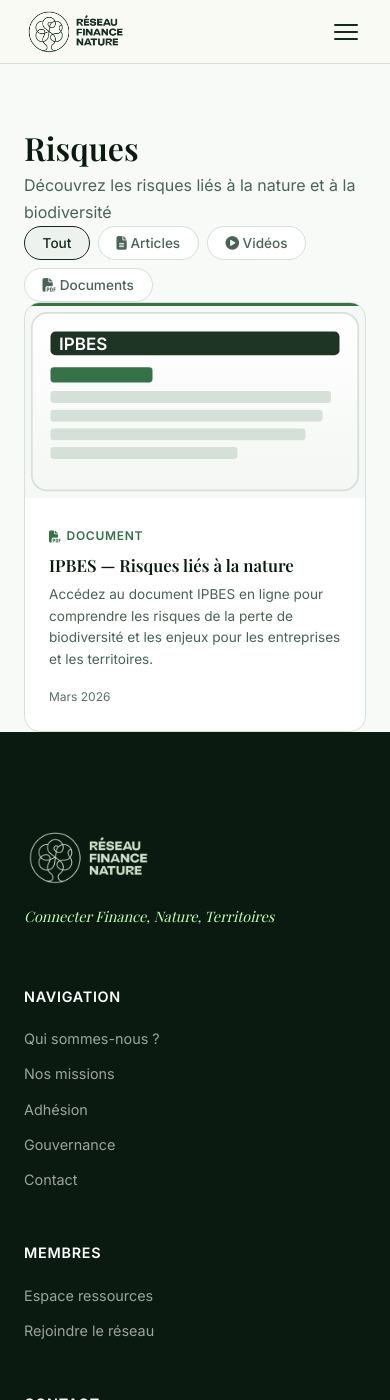
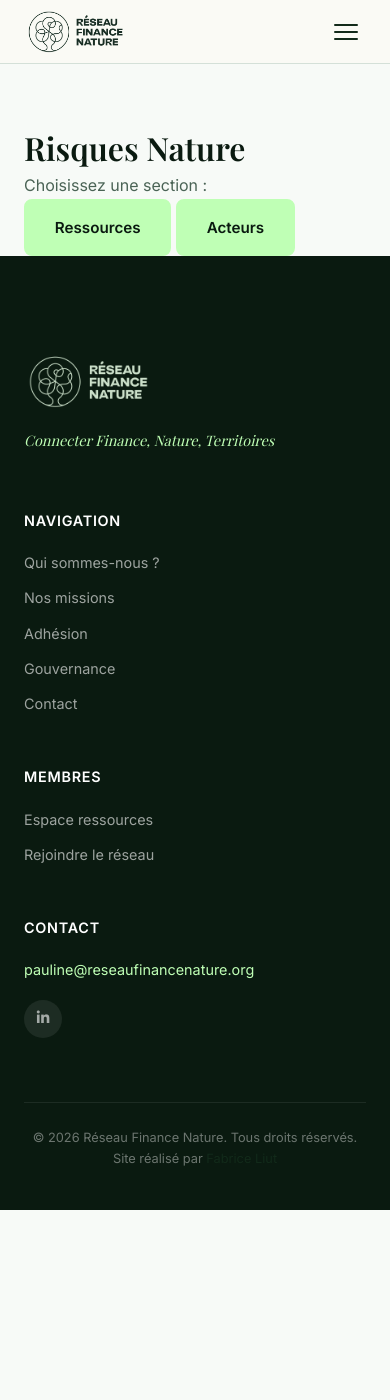
Before and after one commit to fabriceliut/reseau-finance-nature, a Jekyll site: the page built from pages/risques.html, in a window 390 px wide and 1400 px high. Built offline with Jekyll 4.4.1, drawn with Linux system fonts in a browser that asks for light colours.

Commit message:
Create Risques Nature subpages for Ressources and Acteurs with submenu navigation

```diff
--- a/_includes/header.html
+++ b/_includes/header.html
@@ -7,7 +7,13 @@
     <nav class="main-nav" id="mainNav" aria-label="Navigation principale">
       <ul>
         <li><a href="{{ '/' | relative_url }}#qui-sommes-nous">Qui sommes-nous ?</a></li>
-        <li><a href="{{ '/risques/' | relative_url }}" class="nav-members">Risques Nature</a></li>
+        <li class="nav-parent">
+          <span class="nav-parent-label">Risques Nature</span>
+          <ul class="subnav">
+            <li><a href="{{ '/risques/ressources/' | relative_url }}">Ressources</a></li>
+            <li><a href="{{ '/risques/acteurs/' | relative_url }}">Acteurs</a></li>
+          </ul>
+        </li>
         <li><a href="{{ '/gouvernance/' | relative_url }}" class="nav-members">Gouvernance Nature</a></li>
         <li><a href="{{ '/financements/' | relative_url }}" class="nav-members">Finance Nature</a></li>
         <li><a href="{{ '/actualites/' | relative_url }}" class="nav-members"><i class="fas fa-leaf" aria-hidden="true"></i> Actualités</a></li>
--- a/assets/css/style.css
+++ b/assets/css/style.css
@@ -316,12 +316,60 @@
   gap: var(--space-md);
 }
 
+.main-nav li {
+  position: relative;
+}
+
+.main-nav .nav-parent-label,
 .main-nav a {
   font-size: 0.9rem;
   font-weight: 500;
   color: var(--color-text);
   position: relative;
   padding: 0.25rem 0;
+}
+
+.main-nav .nav-parent-label {
+  cursor: default;
+}
+
+.main-nav .subnav {
+  display: none;
+  position: absolute;
+  top: calc(100% + 0.5rem);
+  left: 0;
+  flex-direction: column;
+  background: var(--color-white);
+  border: 1px solid var(--color-border);
+  border-radius: var(--radius-lg);
+  box-shadow: var(--shadow-md);
+  padding: var(--space-sm) 0;
+  min-width: 180px;
+  z-index: 1005;
+}
+
+.main-nav .subnav li {
+  margin: 0;
+  border: none;
+}
+
+.main-nav .subnav a {
+  display: block;
+  padding: 0.7rem 1rem;
+  color: var(--color-text);
+}
+
+.main-nav .subnav a:hover {
+  background: rgba(27, 67, 50, 0.04);
+  color: var(--color-primary);
+}
+
+.main-nav .nav-parent:hover > .subnav {
+  display: flex;
+}
+
+.main-nav a.btn-nav {
+  padding: 0.9rem 3.2rem;
 }
 
 .main-nav a.btn-nav {
@@ -1430,6 +1478,19 @@
     border-bottom: none;
   }
 
+  .main-nav .subnav {
+    position: static;
+    display: block;
+    border: none;
+    box-shadow: none;
+    padding-left: var(--space-lg);
+    margin-top: 0;
+  }
+
+  .main-nav .subnav a {
+    padding: var(--space-sm) 0 0.75rem var(--space-lg);
+  }
+
   .main-nav a {
     font-size: 1.1rem;
     padding: var(--space-md) 0;
--- a/pages/risques.html
+++ b/pages/risques.html
@@ -1,54 +1,21 @@
 ---
 layout: default
-title: Risques
+title: Risques Nature
 body_class: risks-page
 permalink: /risques/
 ---
 
 <div class="news-page">
-    <div class="container">
-      <div class="news-header fade-up">
-        <div>
-          <h1>Risques</h1>
-          <p style="color: var(--color-text-light); margin-top: 0.25rem;">Découvrez les risques liés à la nature et à la biodiversité</p>
-        </div>
-        <div class="resource-filters" role="group" aria-label="Filtrer par type">
-          <button class="filter-btn active" data-filter="all" aria-pressed="true">Tout</button>
-          <button class="filter-btn" data-filter="article" aria-pressed="false"><i aria-hidden="true" class="fas fa-file-alt"></i> Articles</button>
-          <button class="filter-btn" data-filter="video" aria-pressed="false"><i aria-hidden="true" class="fas fa-play-circle"></i> Vidéos</button>
-          <button class="filter-btn" data-filter="document" aria-pressed="false"><i aria-hidden="true" class="fas fa-file-pdf"></i> Documents</button>
-        </div>
+  <div class="container">
+    <div class="news-header fade-up">
+      <div>
+        <h1>Risques Nature</h1>
+        <p style="color: var(--color-text-light); margin-top: 0.25rem;">Choisissez une section :</p>
       </div>
-
-      <div class="resource-grid" id="resourceGrid">
-        <a href="https://ipbes.canto.de/pdfviewer/viewer/viewer.html?v=IPBES12Media&portalType=v%2FIPBES12Media&column=document&id=cbeurbkq7t5vpc6fs2v9kbp75a&suffix=pdf&print=1" class="resource-card fade-up" data-type="document" target="_blank" rel="noopener noreferrer">
-          <div class="resource-card-accent"></div>
-          <div class="resource-card-thumbnail">
-            <svg viewBox="0 0 400 225" aria-hidden="true" role="img" xmlns="http://www.w3.org/2000/svg">
-              <defs>
-                <linearGradient id="sheetGrad" x1="0%" y1="0%" x2="0%" y2="100%">
-                  <stop offset="0%" stop-color="#ffffff" />
-                  <stop offset="100%" stop-color="#f4f7f4" />
-                </linearGradient>
-              </defs>
-              <rect x="8" y="8" width="384" height="209" rx="18" fill="url(#sheetGrad)" stroke="#d4e0d8" stroke-width="2" />
-              <rect x="30" y="30" width="340" height="28" rx="6" fill="#122A1A" opacity="0.95" />
-              <rect x="30" y="72" width="120" height="18" rx="4" fill="#357248" />
-              <rect x="30" y="100" width="330" height="14" rx="4" fill="#d4e0d8" />
-              <rect x="30" y="122" width="320" height="14" rx="4" fill="#d4e0d8" />
-              <rect x="30" y="144" width="300" height="14" rx="4" fill="#d4e0d8" />
-              <rect x="30" y="166" width="220" height="14" rx="4" fill="#d4e0d8" />
-              <text x="40" y="52" font-family="Inter, sans-serif" font-size="20" font-weight="700" fill="#ffffff">IPBES</text>
-            </svg>
-          </div>
-          <div class="resource-card-body">
-            <div class="resource-card-type"><i aria-hidden="true" class="fas fa-file-pdf"></i> Document</div>
-            <h3>IPBES — Risques liés à la nature</h3>
-            <p>Accédez au document IPBES en ligne pour comprendre les risques de la perte de biodiversité et les enjeux pour les entreprises et les territoires.</p>
-            <div class="resource-card-date">Mars 2026</div>
-          </div>
-        </a>
-      </div>
+    </div>
+    <div class="subpage-actions">
+      <a href="{{ '/risques/ressources/' | relative_url }}" class="btn btn-secondary">Ressources</a>
+      <a href="{{ '/risques/acteurs/' | relative_url }}" class="btn btn-secondary">Acteurs</a>
     </div>
   </div>
 </div>
```
Also changed, not shown: pages/risques-acteurs.html (added, +53 -0 lines), pages/risques-ressources.html (added, +53 -0 lines).
